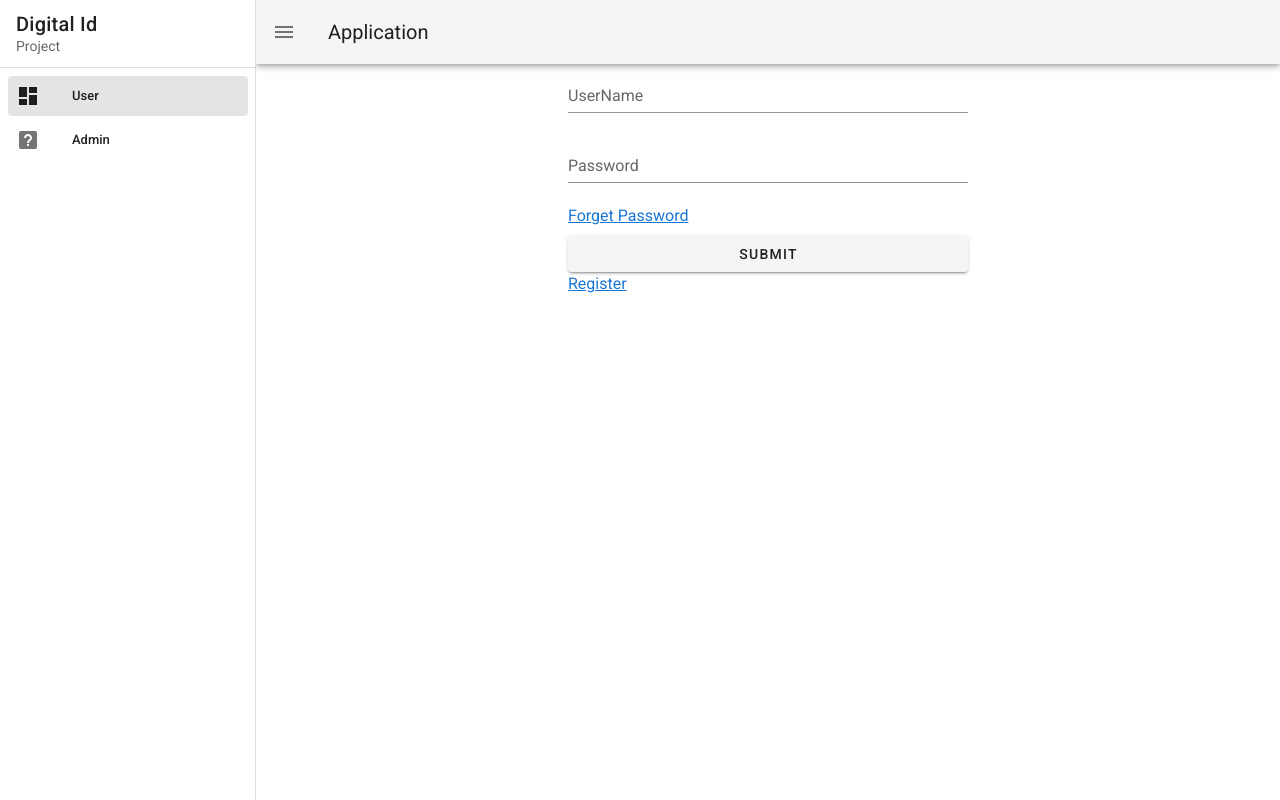
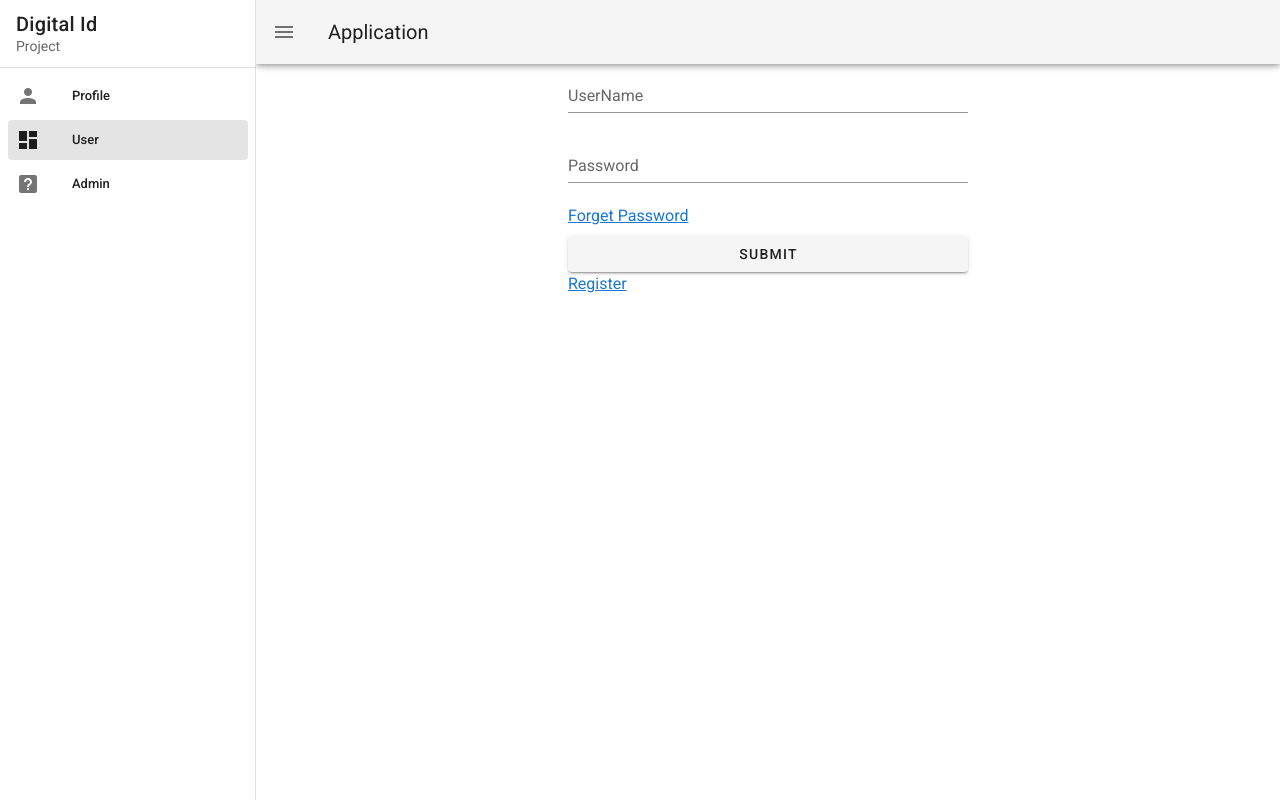
Before and after one commit to georgessader/digitalid, a Vue app: page / in a window 1280 px wide. Built offline with nearby package versions, Linux system fonts and the light colour scheme.

Commit message:
modified

```diff
--- a/src/App.vue
+++ b/src/App.vue
@@ -55,6 +55,7 @@
     data: () => ({
       drawer: null,
       items: [
+          { title: 'Profile', icon: 'mdi-account',to:'/home' },
           { title: 'User', icon: 'mdi-view-dashboard',to:'/' },
           { title: 'Admin', icon: 'mdi-help-box',to:'/showstudents' }
         ],
```
